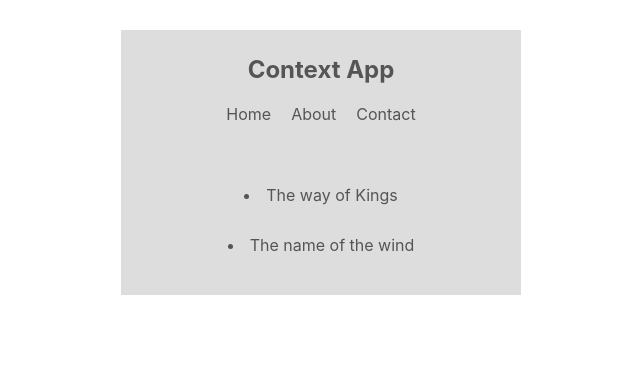
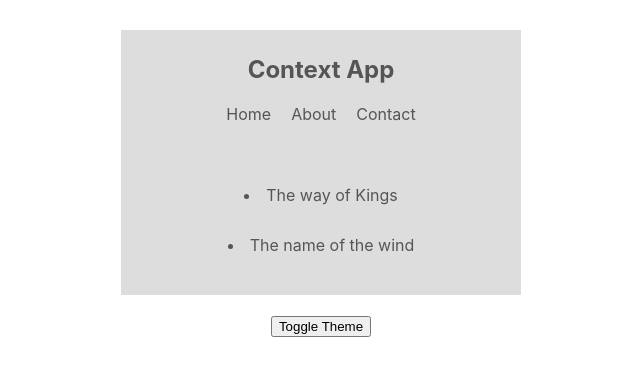
Before and after one commit to Edwin-Mwangi/context-app, a React (Create React App) app: page / in a window 1280 px wide. Shown: the top 376 px of the page, without its empty margins (319-959 px from the left). Built offline with nearby package versions, Linux system fonts and the light colour scheme.

Commit message:
updating context data

```diff
--- a/src/App.js
+++ b/src/App.js
@@ -3,6 +3,7 @@
 
 import Booklist from "./components/Booklist";
 import Navbar from "./components/Navbar";
+import ThemeToggle from "./components/ThemeToggle";
 import ThemeContextProvider from "./contexts/ThemeContext";
 
 function App() {
@@ -11,6 +12,7 @@
       <ThemeContextProvider>
         <Navbar/>
         <Booklist/>
+        <ThemeToggle/>
       </ThemeContextProvider>
     </div>
   );
--- a/src/components/Booklist.js
+++ b/src/components/Booklist.js
@@ -5,7 +5,7 @@
     render() {
         return(
             //2nd way of consuming data(used in both func&class components)
-            //Consumer has func that takes ocntext as arg
+            //Consumer has func that takes context as arg
             //there are Provider and Consumer tags(ha ha)
             <ThemeContext.Consumer>{ (context) => {
                 const { isLightTheme, dark, light } = context;
--- a/src/components/Navbar.js
+++ b/src/components/Navbar.js
@@ -3,7 +3,7 @@
 
 class Navbar extends Component {
     //2ways of consuming data---1st way(check Booklist for 2nd way)
-    //this way only used in class components
+    //1st way only used in class components
     //ThemeContext vals gotten from provider which wraps the Navbar(App.js)
     //contextType is react keyword to define where to consume vals...related to context
     static contextType = ThemeContext;
--- /dev/null
+++ b/src/components/ThemeToggle.js
@@ -0,0 +1,15 @@
+import React, { Component } from 'react';
+import { ThemeContext } from '../contexts/ThemeContext';
+
+class ThemeToggle extends Component {
+    static contextType = ThemeContext;
+    render() {
+        const { toggleTheme } = this.context;
+        return (
+            //func'll be defined in ThemeContext.js as shared data
+            <button onClick={ toggleTheme }>Toggle Theme</button>
+        );
+    }
+}
+
+export default ThemeToggle;
--- a/src/contexts/ThemeContext.js
+++ b/src/contexts/ThemeContext.js
@@ -3,7 +3,7 @@
 export const ThemeContext = createContext();
 
 //class component will have context data inside state
-//ninja conventionally names class providers with context as prefix
+//ninja conventionally names class providers with contextname as prefix
 class ThemeContextProvider extends Component {
     //the data to be shared
     state = {
@@ -11,13 +11,17 @@
         light: {syntax: '#555', ui: '#ddd', bg: '#eee'},
         dark: {syntax: '#ddd', ui: '#333', bg: '#555'}
      }
+     toggleTheme = () => {
+        //negation when func runs
+        this.setState({ isLightTheme: !this.state.isLightTheme })
+     }
     render() {
         //the jsx
         return (
             //ThemeContext applied here with a provider tag
             //this'll wrap out diff components...state values spread in tag
-            //accessed as prop vals in the components
-            <ThemeContext.Provider value={ {...this.state}}>
+            //accessed as prop vals in the components..toggleTheme can also be accessed from prop
+            <ThemeContext.Provider value={ {...this.state, toggleTheme: this.toggleTheme}}>
                 { this.props.children }
             </ThemeContext.Provider>
         );
```
